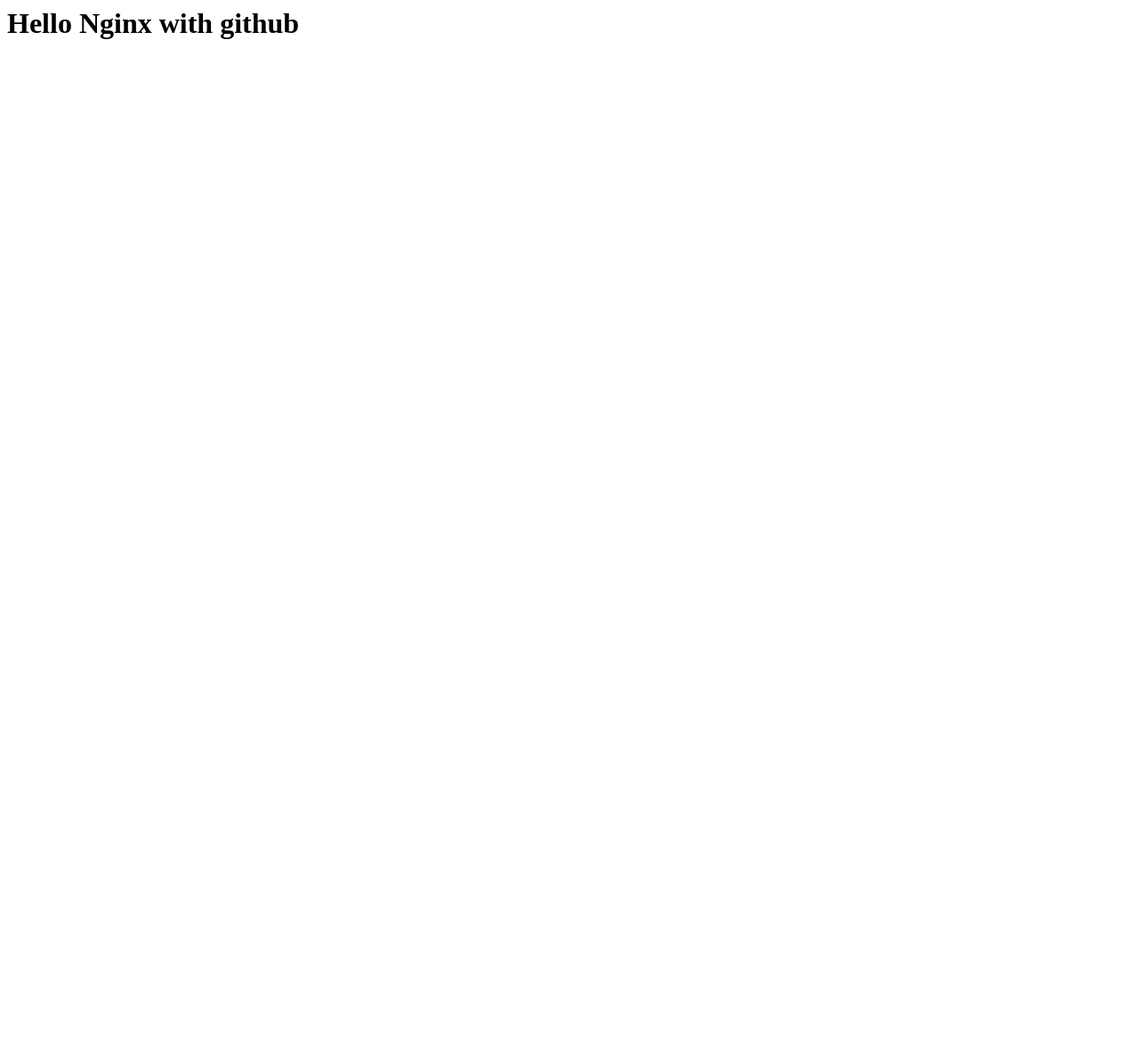
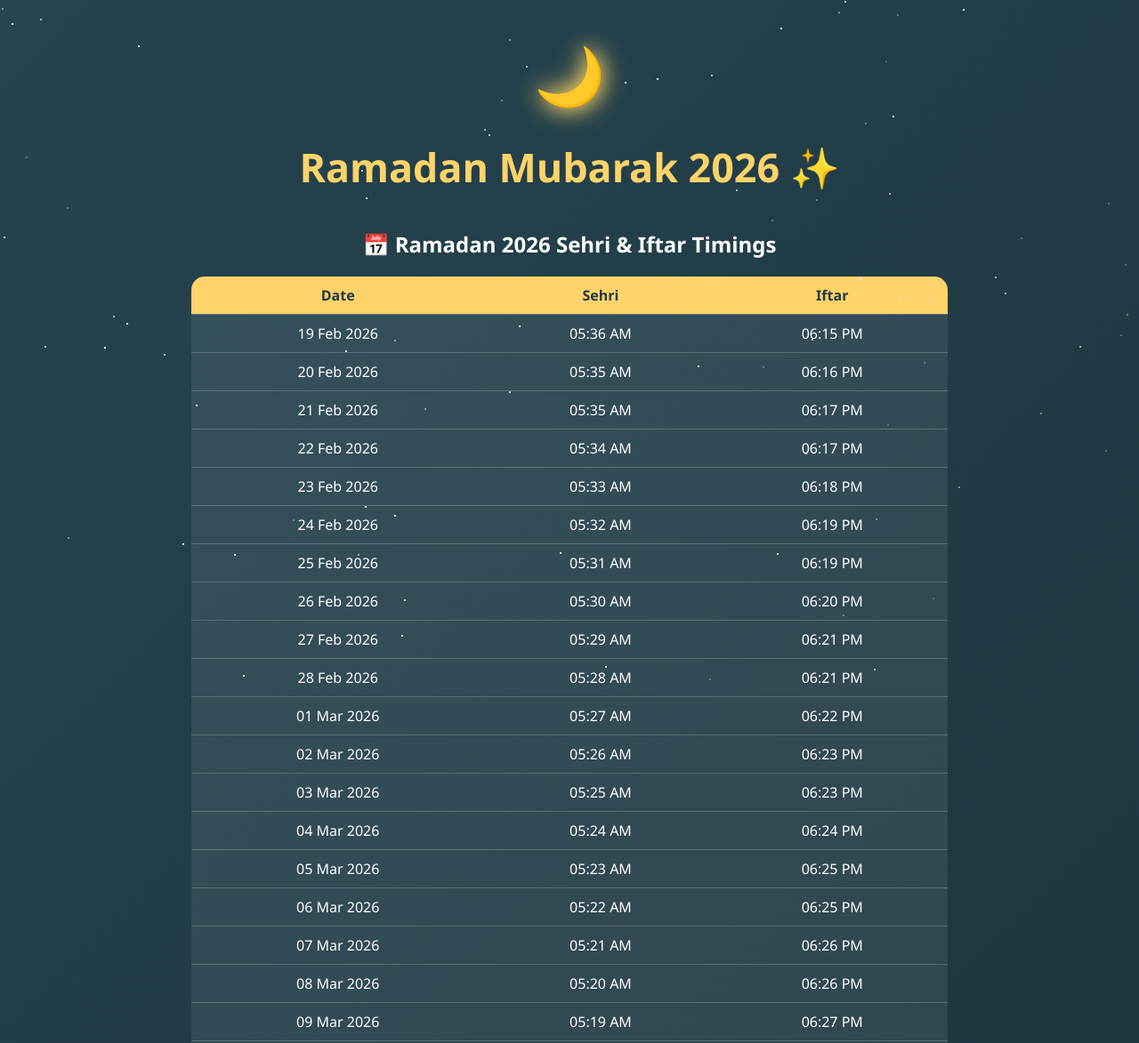
Before and after one commit to Sajid9990/sajid9990.github.io, a plain HTML site: page index.html in a window 1280 px wide. Shown: the top 1173 px of the page at 89% size. Before the commit the page ends 800 px from the top, so only its background shows below. Drawn offline with Linux system fonts and the light colour scheme.

Commit message:
Update index.html

```diff
--- a/index.html
+++ b/index.html
@@ -1 +1,165 @@
-<h1>Hello Nginx with github</h1>
+<!DOCTYPE html>
+<html lang="en">
+<head>
+<meta charset="UTF-8">
+<meta name="viewport" content="width=device-width, initial-scale=1.0">
+<title>Ramadan 2026 Mubarak</title>
+
+<style>
+body {
+    margin: 0;
+    font-family: 'Segoe UI', sans-serif;
+    background: linear-gradient(-45deg, #0f2027, #203a43, #2c5364, #1c2833);
+    background-size: 400% 400%;
+    animation: gradientBG 12s ease infinite;
+    color: white;
+    text-align: center;
+    overflow-x: hidden;
+}
+
+@keyframes gradientBG {
+    0% { background-position: 0% 50%; }
+    50% { background-position: 100% 50%; }
+    100% { background-position: 0% 50%; }
+}
+
+.star {
+    position: absolute;
+    width: 2px;
+    height: 2px;
+    background: white;
+    animation: twinkle 2s infinite alternate;
+}
+
+@keyframes twinkle {
+    from { opacity: 0.2; }
+    to { opacity: 1; }
+}
+
+.container {
+    padding: 40px 15px;
+    animation: fadeIn 2s ease-in;
+}
+
+@keyframes fadeIn {
+    from { opacity: 0; transform: translateY(20px);}
+    to { opacity: 1; transform: translateY(0);}
+}
+
+.moon {
+    font-size: 4rem;
+    animation: glow 2s infinite alternate;
+}
+
+@keyframes glow {
+    from { text-shadow: 0 0 10px #ffd369; }
+    to { text-shadow: 0 0 25px #ffd369, 0 0 40px #ffd369; }
+}
+
+h1 {
+    font-size: 2.8rem;
+    color: #ffd369;
+    margin-bottom: 40px;
+}
+
+table {
+    width: 95%;
+    max-width: 850px;
+    margin: auto;
+    border-collapse: collapse;
+    background: rgba(255,255,255,0.08);
+    border-radius: 15px;
+    overflow: hidden;
+}
+
+th, td {
+    padding: 10px;
+    border-bottom: 1px solid rgba(255,255,255,0.2);
+}
+
+th {
+    background: #ffd369;
+    color: #203a43;
+}
+
+tr:hover {
+    background: rgba(255,255,255,0.2);
+    transform: scale(1.01);
+    transition: 0.3s;
+}
+
+footer {
+    margin: 40px 0;
+    color: #ddd;
+}
+</style>
+</head>
+
+<body>
+
+<script>
+for(let i=0;i<80;i++){
+    let star=document.createElement("div");
+    star.className="star";
+    star.style.top=Math.random()*100+"vh";
+    star.style.left=Math.random()*100+"vw";
+    star.style.animationDuration=(Math.random()*2+1)+"s";
+    document.body.appendChild(star);
+}
+</script>
+
+<div class="container">
+
+    <div class="moon">🌙</div>
+    <h1>Ramadan Mubarak 2026 ✨</h1>
+
+    <h2>📅 Ramadan 2026 Sehri & Iftar Timings</h2>
+
+    <table>
+        <tr>
+            <th>Date</th>
+            <th>Sehri</th>
+            <th>Iftar</th>
+        </tr>
+
+        <tr><td>19 Feb 2026</td><td>05:36 AM</td><td>06:15 PM</td></tr>
+        <tr><td>20 Feb 2026</td><td>05:35 AM</td><td>06:16 PM</td></tr>
+        <tr><td>21 Feb 2026</td><td>05:35 AM</td><td>06:17 PM</td></tr>
+        <tr><td>22 Feb 2026</td><td>05:34 AM</td><td>06:17 PM</td></tr>
+        <tr><td>23 Feb 2026</td><td>05:33 AM</td><td>06:18 PM</td></tr>
+        <tr><td>24 Feb 2026</td><td>05:32 AM</td><td>06:19 PM</td></tr>
+        <tr><td>25 Feb 2026</td><td>05:31 AM</td><td>06:19 PM</td></tr>
+        <tr><td>26 Feb 2026</td><td>05:30 AM</td><td>06:20 PM</td></tr>
+        <tr><td>27 Feb 2026</td><td>05:29 AM</td><td>06:21 PM</td></tr>
+        <tr><td>28 Feb 2026</td><td>05:28 AM</td><td>06:21 PM</td></tr>
+        <tr><td>01 Mar 2026</td><td>05:27 AM</td><td>06:22 PM</td></tr>
+        <tr><td>02 Mar 2026</td><td>05:26 AM</td><td>06:23 PM</td></tr>
+        <tr><td>03 Mar 2026</td><td>05:25 AM</td><td>06:23 PM</td></tr>
+        <tr><td>04 Mar 2026</td><td>05:24 AM</td><td>06:24 PM</td></tr>
+        <tr><td>05 Mar 2026</td><td>05:23 AM</td><td>06:25 PM</td></tr>
+        <tr><td>06 Mar 2026</td><td>05:22 AM</td><td>06:25 PM</td></tr>
+        <tr><td>07 Mar 2026</td><td>05:21 AM</td><td>06:26 PM</td></tr>
+        <tr><td>08 Mar 2026</td><td>05:20 AM</td><td>06:26 PM</td></tr>
+        <tr><td>09 Mar 2026</td><td>05:19 AM</td><td>06:27 PM</td></tr>
+        <tr><td>10 Mar 2026</td><td>05:18 AM</td><td>06:28 PM</td></tr>
+        <tr><td>11 Mar 2026</td><td>05:17 AM</td><td>06:28 PM</td></tr>
+        <tr><td>12 Mar 2026</td><td>05:15 AM</td><td>06:29 PM</td></tr>
+        <tr><td>13 Mar 2026</td><td>05:14 AM</td><td>06:29 PM</td></tr>
+        <tr><td>14 Mar 2026</td><td>05:13 AM</td><td>06:30 PM</td></tr>
+        <tr><td>15 Mar 2026</td><td>05:12 AM</td><td>06:31 PM</td></tr>
+        <tr><td>16 Mar 2026</td><td>05:11 AM</td><td>06:31 PM</td></tr>
+        <tr><td>17 Mar 2026</td><td>05:10 AM</td><td>06:32 PM</td></tr>
+        <tr><td>18 Mar 2026</td><td>05:08 AM</td><td>06:32 PM</td></tr>
+        <tr><td>19 Mar 2026</td><td>05:07 AM</td><td>06:33 PM</td></tr>
+        <tr><td>20 Mar 2026</td><td>05:06 AM</td><td>06:33 PM</td></tr>
+
+    </table>
+
+    <footer>
+        Ramadan 2026 🌙✨
+    </footer>
+
+</div>
+
+</body>
+</html>
```
